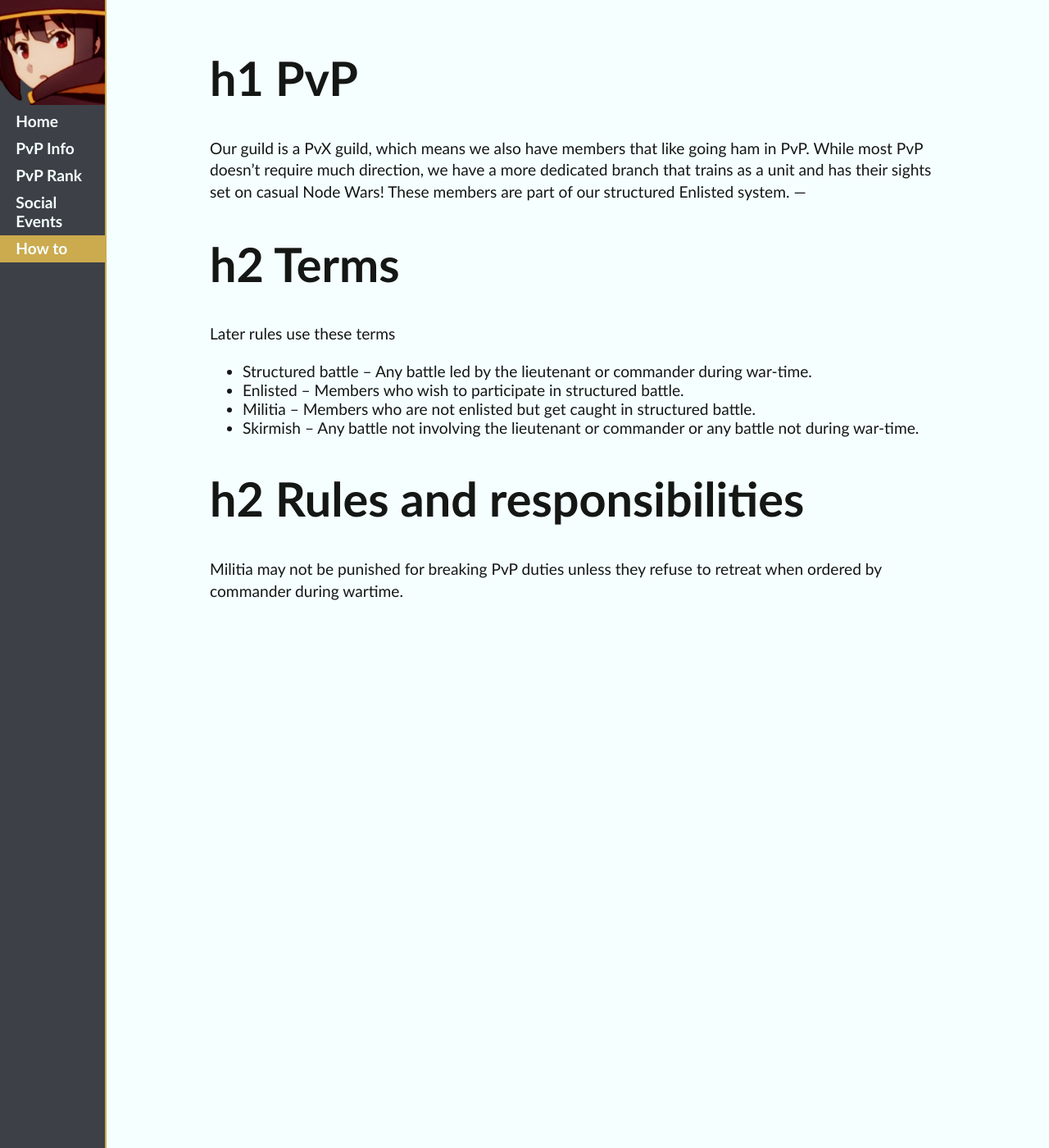
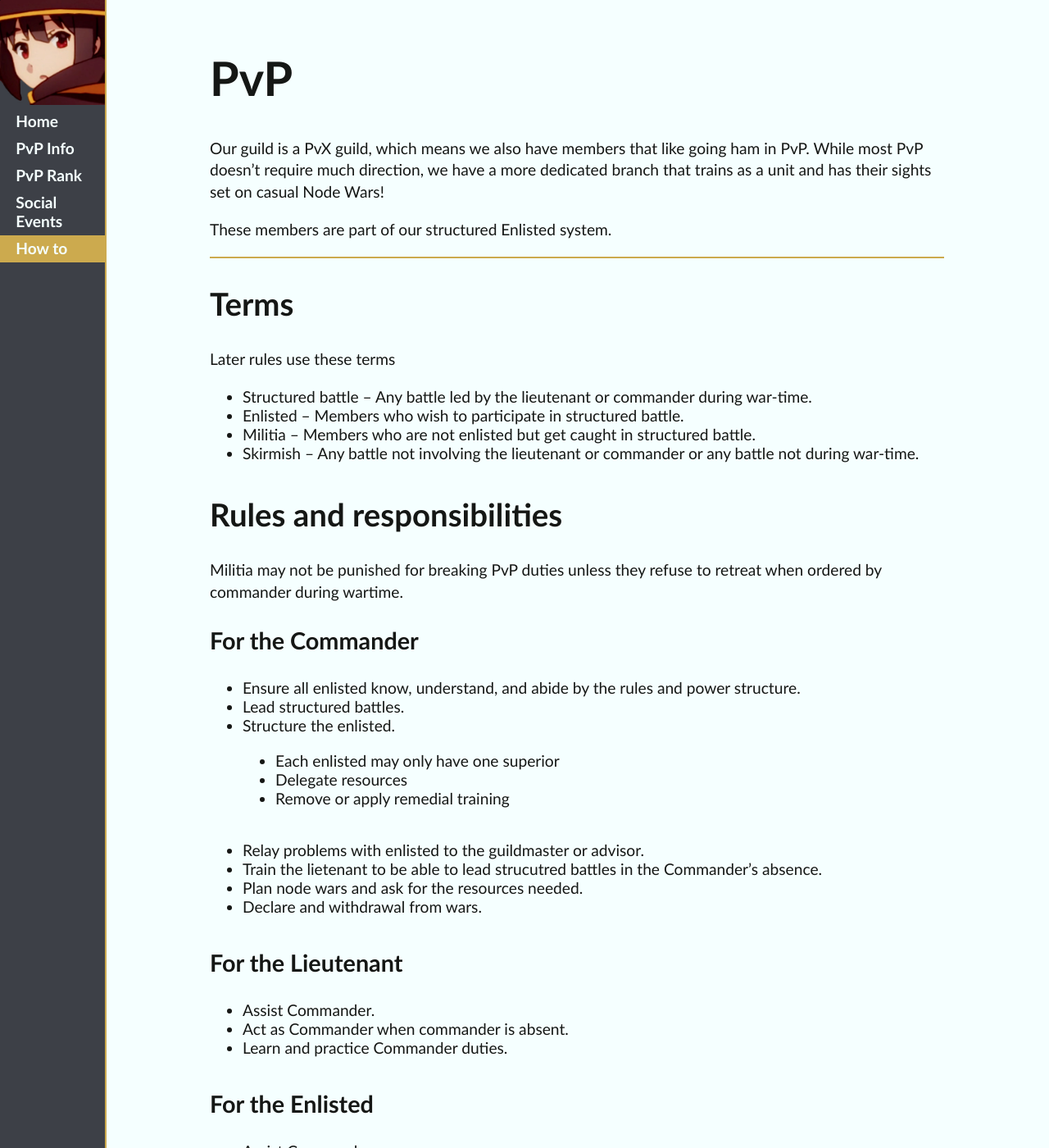
Before and after one commit to ideonella/ideonella.github.io, a Jekyll site: the page built from guide.md, in a window 1280 px wide and 1400 px high. Shown: the whole window at 82% size. Built offline with Jekyll 4.4.1, drawn with Linux system fonts in a browser that asks for light colours; some of the changed lines change nothing that is shown; some of the changed text lies outside the part shown.

Commit message:
202104282011

```diff
--- a/guide.md
+++ b/guide.md
@@ -3,69 +3,58 @@ layout: default
 title: How To
 ---
 
-# h1 PvP
+# PvP
 
 Our guild is a PvX guild, which means we also have members that like going ham in PvP. While most PvP doesn't require much direction, we have a more dedicated branch
 that trains as a unit and has their sights set on casual Node Wars!
+
 These members are part of our structured Enlisted system.
+
 ---
 
-# h2 Terms
+## Terms
 
 Later rules use these terms
 
-* Structured battle – Any battle led by the lieutenant or commander during war-time.
-* Enlisted – Members who wish to participate in structured battle.
-* Militia – Members who are not enlisted but get caught in structured battle.
-* Skirmish – Any battle not involving the lieutenant or commander or any battle not during war-time.
+- Structured battle – Any battle led by the lieutenant or commander during war-time.
+- Enlisted – Members who wish to participate in structured battle.
+- Militia – Members who are not enlisted but get caught in structured battle.
+- Skirmish – Any battle not involving the lieutenant or commander or any battle not during war-time.
 
-# h2 Rules and responsibilities
+## Rules and responsibilities
 
 Militia may not be punished for breaking PvP duties unless they refuse to retreat when ordered by commander during wartime.
 
-<!--
-<h1 id="pvp">PvP</h1>
-<p>Our guild is a PvX guild, which means we also have members that like going ham in PvP. While most PvP doesn't require much direction, we have a more dedicated branch
-that trains as a unit and has their sights set on casual Node Wars!</p>
-<p>These members are part of our structured Enlisted system.</p>
-<hr>
-<h2 id="terms">Terms</h2>
-<p>Later rules use these terms.</p>
-<ul>
-<li>Structured battle – Any battle led by the lieutenant or commander during war-time.</li>
-<li>Enlisted – Members who wish to participate in structured battle.</li>
-<li>Militia – Members who are not enlisted but get caught in structured battle.</li>
-<li>Skirmish – Any battle not involving the lieutenant or commander or any battle not during war-time.</li>
-</ul>
-<h2 id="rules-and-responsibilities">Rules and Responsibilities</h2><p class="critical">Militia may not be punished for breaking PvP duties unless they refuse to retreat when ordered by commander during wartime.</p>
-<h3 id="for-the-commander">For the Commander</h3>
-<ul>
-  <li>Ensure all enlisted know, understand, and abide by the rules and power structure.</li>
-  <li>Lead structured battles.</li>
-  <li>Structure the enlisted.</li>
-  <ul style="margin: 0;">
-        <li>Each enlisted may only have one superior.</li>
-        <li>Delegate resources.</li>
-        <li>Remove or apply remedial training.</li>
-    </ul>
-  <li>Relay problems with enlisted to the guildmaster.</li>
-  <li>Train the Lieutenant to be able to lead structured battles in the Commander's absence.</li>
-  <li>Plan node wars and ask for the resources needed.</li>
-  <li>Declare and withdrawal from wars.</li>
-</ul><h3 id="for-the-lieutenant">For the Lieutenant</h3><ul>
-  <li>Assist Commander.</li>
-  <li>Act as Commander when commander is absent.</li>
-  <li>Learn and practice Commander duties.</li>
-</ul><h3 id="for-the-enlisted">For the Enlisted</h3><ul>
-  <li>Abide by published enlisted ranking.</li>
-  <li>Obey Commander during structured battles.</li>
-  <li>Do not grief another guild so much they declare war for revenge on your actions.</li>
-</ul><h3 id="special-pvp-rules">Special PvP Rules</h3><ul>
-  <li>Breaking PvP duties is ground for punishment.</li>
-  <li>Citizens joining the force are rank of recruit unless raised by commander.</li>
-  <li>The lieutenant answers to the commander.</li>
-  <li>The commander answers to the guildmaster.</li>
-  <li>Consequences fall on the superior who issued the order.</li>
-  <li>Enlisted duties do not apply during Skirmishes.</li>
-</ul>
--->
+### For the Commander
+
+- Ensure all enlisted know, understand, and abide by the rules and power structure.
+- Lead structured battles.
+- Structure the enlisted.
+    - Each enlisted may only have one superior
+    - Delegate resources
+    - Remove or apply remedial training
+- Relay problems with enlisted to the guildmaster or advisor.
+- Train the lietenant to be able to lead strucutred battles in the Commander's absence.
+- Plan node wars and ask for the resources needed.
+- Declare and withdrawal from wars.
+
+### For the Lieutenant
+
+- Assist Commander.
+- Act as Commander when commander is absent.
+- Learn and practice Commander duties.
+
+### For the Enlisted
+
+- Assist Commander.
+- Act as Commander when commander is absent.
+- Learn and practice Commander duties.
+
+### Special PvP Rules
+
+- Breaking PvP duties is ground for punishment.
+- Citizens joining the force are rank of recruit unless raised by commander.
+- The lieutenant answers to the commander.
+- The commander answers to the guildmaster.
+- Consequences fall on the superior who issued the order.
+- Enlisted duties do not apply during Skirmishes.
```
